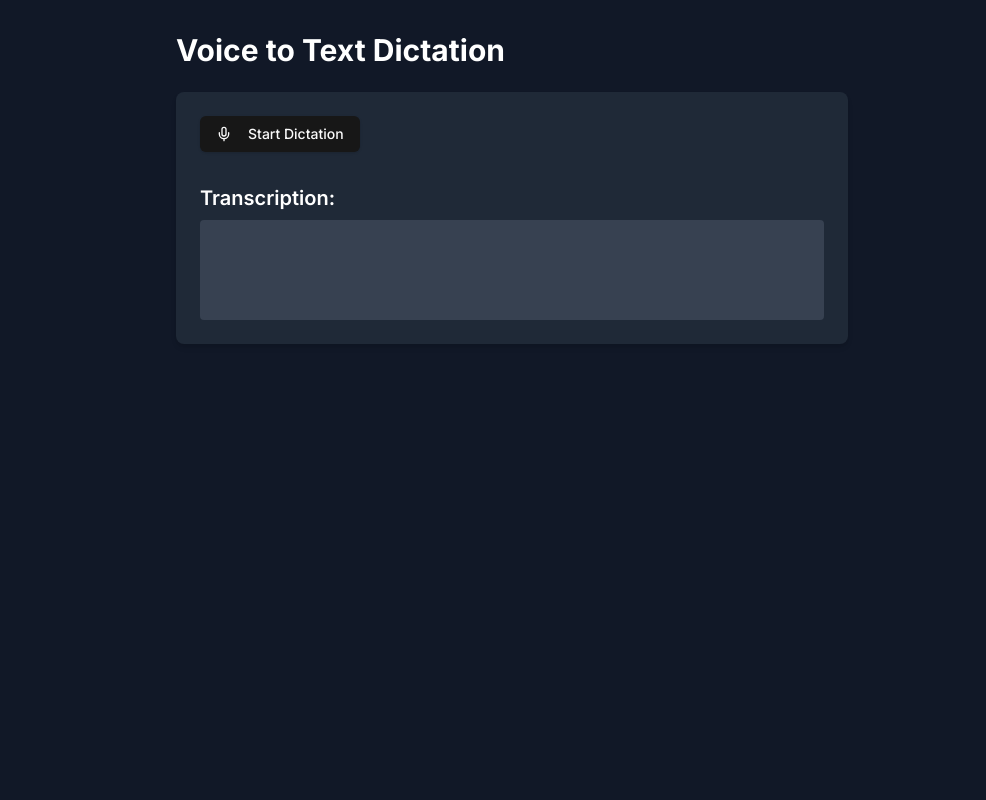
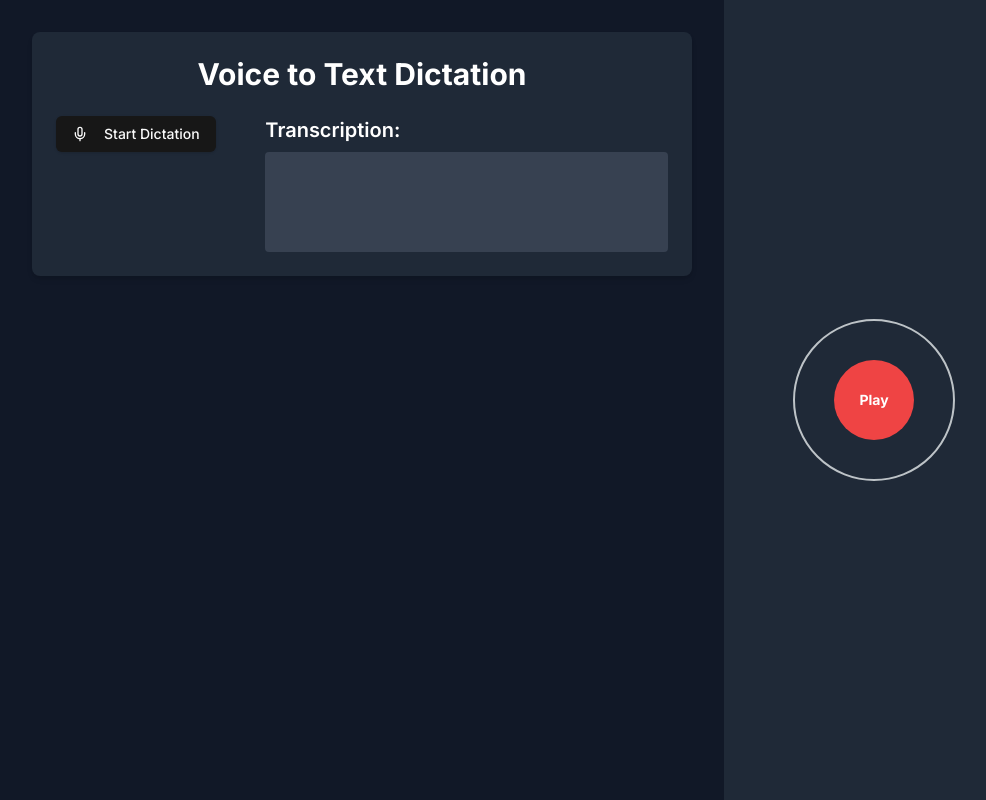
Before and after one commit to chrislanejones/voice-to-text-next, a Next.js app: page / in a window 1280 px wide. Shown: the whole page, without its empty margins (256-1242 px from the left). Built offline with nearby package versions, Linux system fonts and the light colour scheme.

Commit message:
New Layout Changes

```diff
--- a/app/components/DictationApp.tsx
+++ b/app/components/DictationApp.tsx
@@ -118,9 +118,12 @@ export default function DictationApp() {
         onOpenModal={handleOpenModal}
       />
       <div className="flex-1 p-8 text-white">
-        <div className="max-w-2xl mx-auto">
-          <h1 className="text-3xl font-bold mb-6">Voice to Text Dictation</h1>
-          <div className="bg-gray-800 p-6 rounded-lg shadow-md">
+        <div className="max-w-2xl mx-auto bg-gray-800 p-6 rounded-lg shadow-md">
+          <h1 className="text-3xl text-center font-bold mb-6">
+            Voice to Text Dictation
+          </h1>
+          <div className="grid grid-cols-3 gap-4">
+            <div className="col-span-1">
               <Button
                 onClick={isRecording ? stopRecording : startRecording}
                 className="mb-4"
@@ -137,17 +140,18 @@ export default function DictationApp() {
                   </>
                 )}
               </Button>
-            <div className="mt-4">
+            </div>
+            <div className="col-span-2">
               <h2 className="text-xl font-semibold mb-2">Transcription:</h2>
               <p className="bg-gray-700 p-4 rounded min-h-[100px]">
                 {transcription}
               </p>
-            </div>
               {error && (
                 <div className="mt-4 p-4 bg-red-900 text-red-100 rounded">
                   Error: {error}
                 </div>
               )}
+            </div>
           </div>
         </div>
       </div>
--- a/app/components/Sidebar.tsx
+++ b/app/components/Sidebar.tsx
@@ -65,6 +65,14 @@ const Sidebar: React.FC<SidebarProps> = ({
 }) => {
   return (
     <div className="w-64 p-4 h-full overflow-y-auto bg-gray-900">
+      <div className="grid grid-cols-1 mb-8">
+        {" "}
+        {/* Dictation Section */}
+        {/* Your dictation component goes here */}
+      </div>
+      <div className="grid grid-cols-3 gap-4">
+        {" "}
+        {/* Cards Section */}
         {history.map((text, index) => (
           <SidebarItem
             key={index}
@@ -75,6 +83,7 @@ const Sidebar: React.FC<SidebarProps> = ({
           />
         ))}
       </div>
+    </div>
   );
 };
 
--- /dev/null
+++ b/app/components/lectronAnimation.tsx
@@ -0,0 +1,67 @@
+"use client";
+
+import { useState, useEffect } from "react";
+import { motion, AnimatePresence } from "framer-motion";
+
+export default function ElectronAnimation() {
+  const [isAnimating, setIsAnimating] = useState(false);
+
+  useEffect(() => {
+    // Reset animation state on component mount
+    setIsAnimating(false);
+  }, []);
+
+  const toggleAnimation = () => {
+    setIsAnimating(!isAnimating);
+  };
+
+  return (
+    <div className="flex items-center justify-center bg-gray-800">
+      <div className="relative w-[300px] h-[300px]">
+        <svg width="300" height="300" viewBox="0 0 300 300">
+          {/* Electron orbit */}
+          <circle
+            cx="150"
+            cy="150"
+            r="80"
+            fill="none"
+            stroke="#bdc3c7"
+            strokeWidth="2"
+          />
+
+          {/* Electron */}
+          <AnimatePresence>
+            {isAnimating && (
+              <motion.g
+                key="electron"
+                initial={{ rotate: 0 }}
+                animate={{ rotate: 360 }}
+                transition={{
+                  duration: 2,
+                  ease: "linear",
+                  repeat: Infinity,
+                }}
+                style={{
+                  originX: "50%",
+                  originY: "50%",
+                  transformOrigin: "150px 150px",
+                }}
+              >
+                <circle cx="150" cy="70" r="6" fill="#3498db" />
+              </motion.g>
+            )}
+          </AnimatePresence>
+        </svg>
+
+        {/* Nucleus Button */}
+        <button
+          onClick={toggleAnimation}
+          className="absolute top-1/2 left-1/2 transform -translate-x-1/2 -translate-y-1/2 w-20 h-20 rounded-full bg-red-500 hover:bg-red-600 focus:outline-none focus:ring-2 focus:ring-red-400 focus:ring-opacity-75 transition-colors duration-300 text-white font-bold text-sm"
+          aria-label={isAnimating ? "Pause animation" : "Play animation"}
+        >
+          {isAnimating ? "Pause" : "Play"}
+        </button>
+      </div>
+    </div>
+  );
+}
--- a/app/page.tsx
+++ b/app/page.tsx
@@ -1,9 +1,10 @@
-import DictationApp from "../app/components/DictationApp";
-
+import ElectronAnimation from "./components/lectronAnimation";
+import DictationApp from "./components/DictationApp";
 export default function Home() {
   return (
     <main className="flex min-h-screen bg-gray-900">
       <DictationApp />
+      <ElectronAnimation />
     </main>
   );
 }
--- a/package.json
+++ b/package.json
@@ -14,6 +14,7 @@
     "@radix-ui/react-slot": "^1.1.1",
     "class-variance-authority": "^0.7.1",
     "clsx": "^2.1.1",
+    "framer-motion": "^12.0.6",
     "lucide-react": "^0.473.0",
     "next": "15.1.5",
     "react": "^19.0.0",
```
Also changed, not shown: app/globals.css (line endings or trailing spaces), 1 other file (tests, documents, lock files or other folders). Lines whose indentation alone changed are shown as unchanged.
